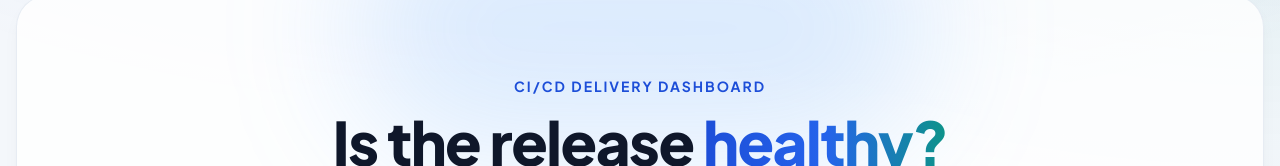
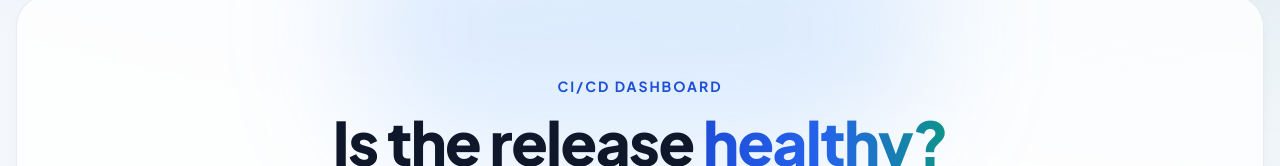
Before and after one commit to itspasindu/enterprise-react-cicd-pipeline, a React (Vite) app: page / in a window 1280 px wide. Shown: the part 114-280 px from the top of the page. Built offline with nearby package versions, Linux system fonts and the light colour scheme; no server answers.

Commit message:
Update landing page subtitle for clarity

```diff
--- a/src/pages/Home.jsx
+++ b/src/pages/Home.jsx
@@ -63,7 +63,7 @@ function Home() {
             aria-hidden
           />
           <p className="relative text-sm font-bold uppercase tracking-[0.14em] text-blue-700 mb-4">
-            CI/CD delivery dashboard
+            CI/CD dashboard
           </p>
           <h1 className="relative text-4xl md:text-6xl font-extrabold mb-5 text-slate-900 tracking-tight leading-[1.08]">
             Is the release <span className="text-gradient">healthy?</span>
```
